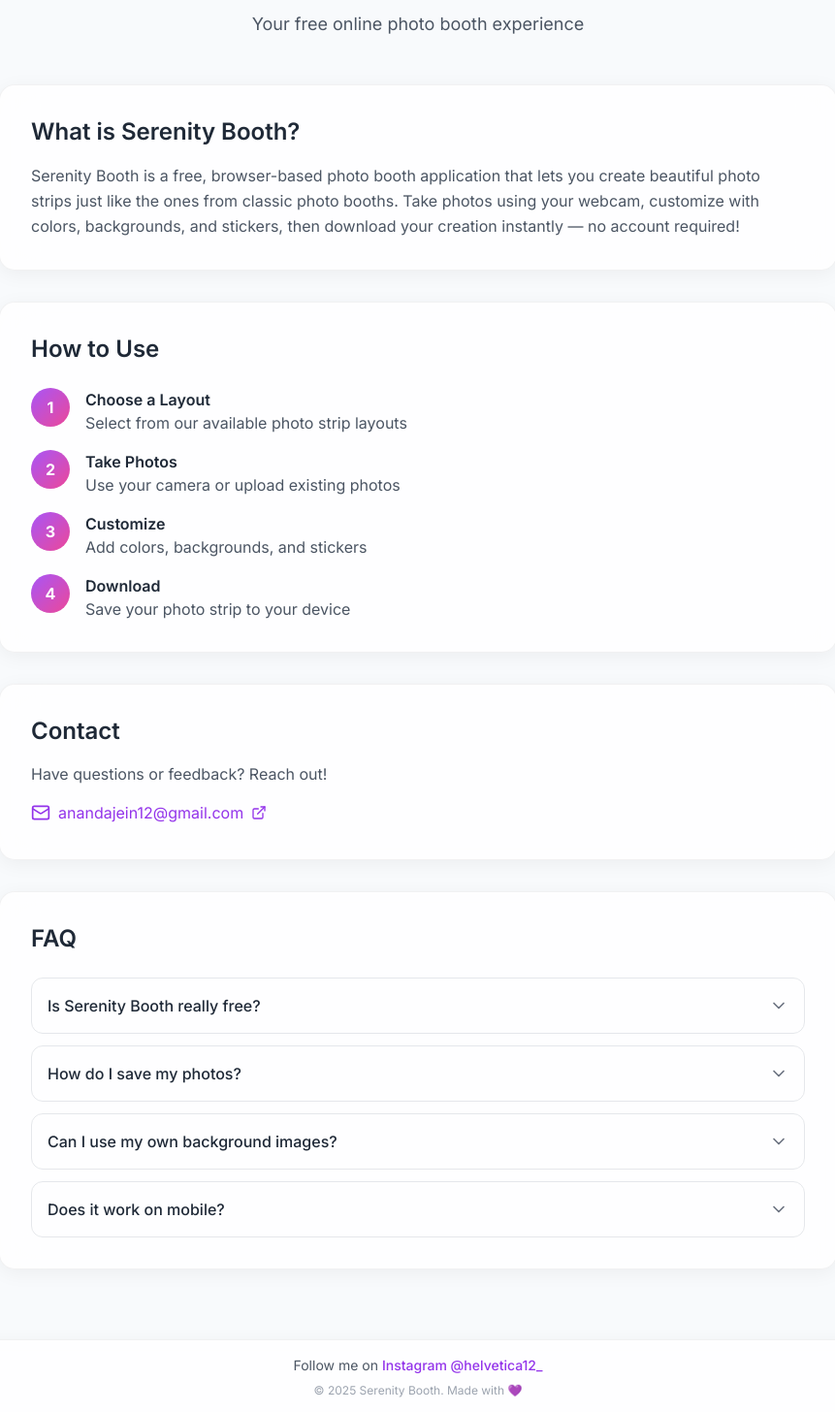
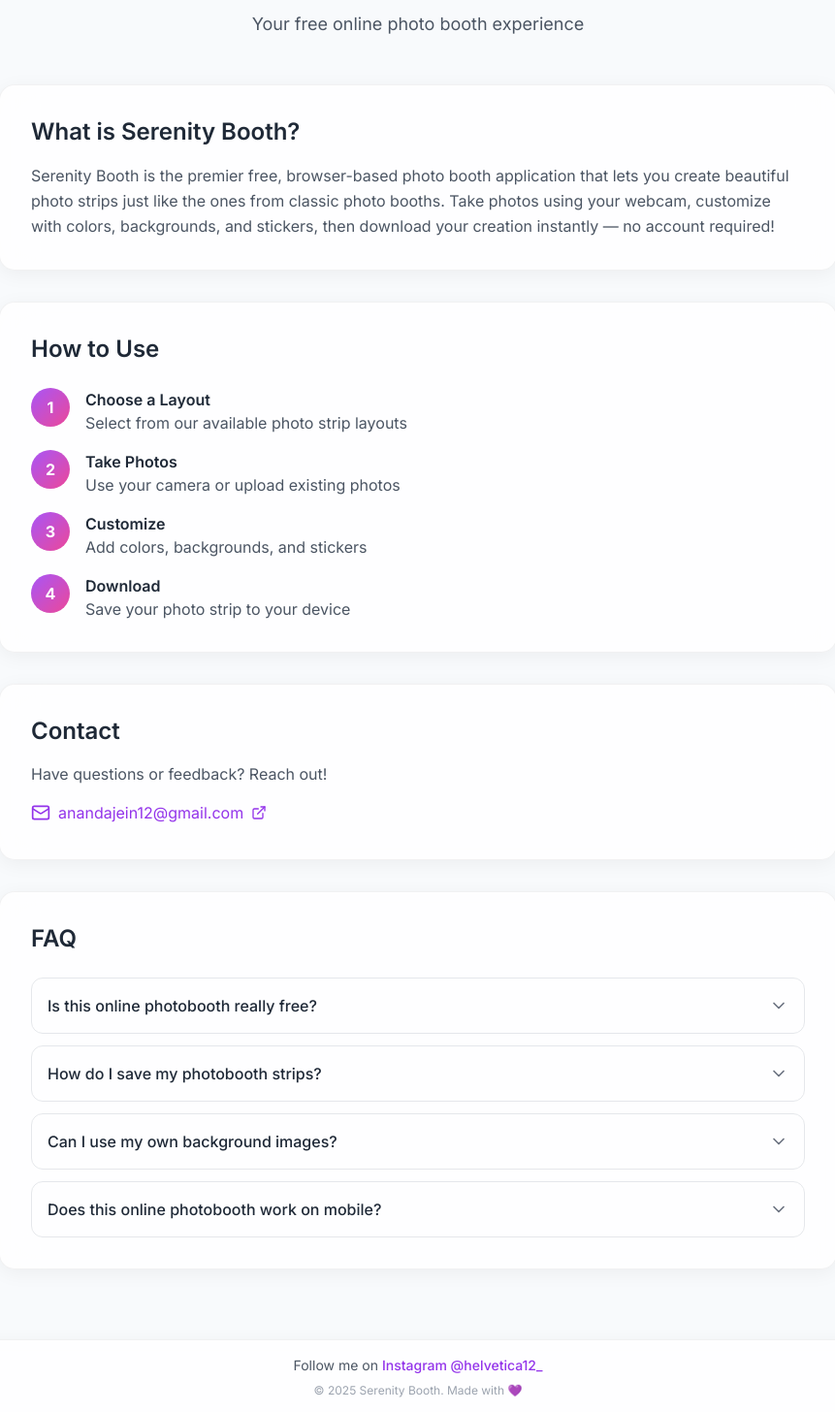
Before and after one commit to jeeexcalibur/Serenity-Booth, a Vue app: page /about in a window 1280 px wide. Shown: the part 237-1693 px from the top of the page at 97% size, without its empty margins (209-1070 px from the left). Built offline with nearby package versions, Linux system fonts and the light colour scheme.

Commit message:
update: home layout

```diff
--- a/src/views/AboutView.vue
+++ b/src/views/AboutView.vue
@@ -7,19 +7,19 @@
 
 const faqs = [
   {
-    question: 'Is Serenity Booth really free?',
+    question: 'Is this online photobooth really free?',
     answer: 'Yes! Serenity Booth is completely free to use. No hidden fees, no subscriptions, no watermarks on your downloads.',
   },
   {
-    question: 'How do I save my photos?',
+    question: 'How do I save my photobooth strips?',
     answer: 'After taking your photos and customizing your strip, click the "Download" button to save it as an image file to your device.',
   },
   {
     question: 'Can I use my own background images?',
-    answer: 'Yes! You can select from our preset colors and patterns, or we support custom background images in the color picker section.',
+    answer: 'Yes! You can select from our preset colors and patterns, and we currently developing custom background images.',
   },
   {
-    question: 'Does it work on mobile?',
+    question: 'Does this online photobooth work on mobile?',
     answer: 'Yes! Serenity Booth is fully responsive and works on smartphones, tablets, and desktop computers.',
   },
 ]
@@ -44,7 +44,7 @@
     <section class="glass-card p-8 mb-8">
       <h2 class="text-2xl font-semibold text-gray-800 mb-4">What is Serenity Booth?</h2>
       <p class="text-gray-600 leading-relaxed">
-        Serenity Booth is a free, browser-based photo booth application that lets you create
+        Serenity Booth is the premier free, browser-based photo booth application that lets you create
         beautiful photo strips just like the ones from classic photo booths. Take photos
         using your webcam, customize with colors, backgrounds, and stickers, then download
         your creation instantly — no account required!
```
